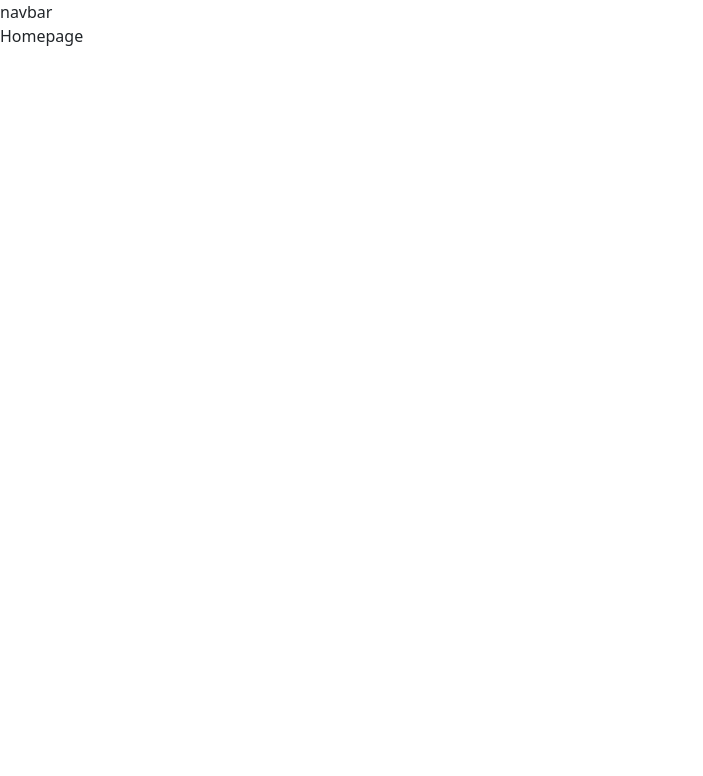
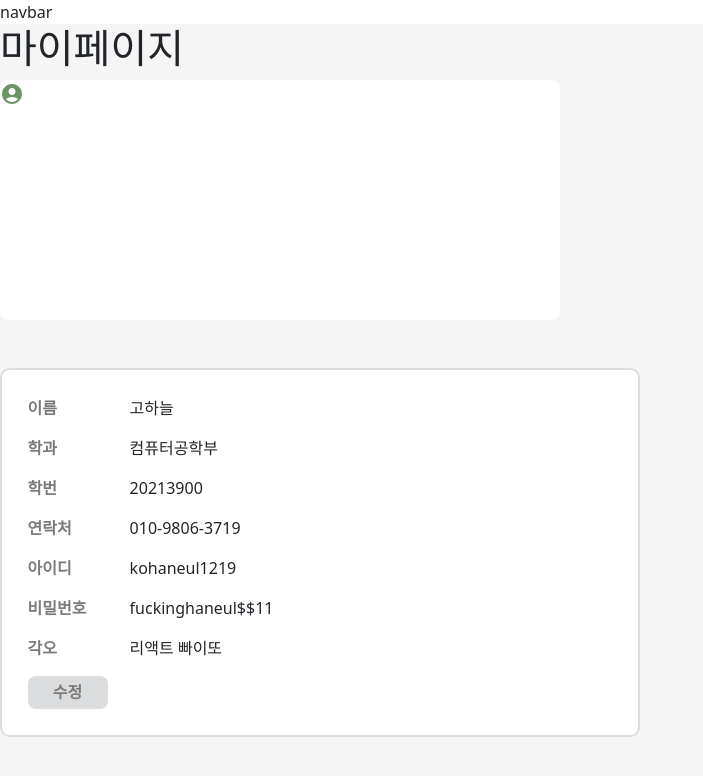
Before and after one commit to bmbx08/Jieum, a React (Create React App) app: page / in a window 1280 px wide. Shown: the top 776 px of the page, without its empty margins (0-703 px from the left). Built offline with nearby package versions, Linux system fonts and the light colour scheme.

Commit message:
edit my-page css

```diff
--- a/package.json
+++ b/package.json
@@ -3,6 +3,10 @@
   "version": "0.1.0",
   "private": true,
   "dependencies": {
+    "@emotion/react": "^11.13.5",
+    "@emotion/styled": "^11.13.5",
+    "@mui/icons-material": "^6.1.8",
+    "@mui/material": "^6.1.8",
     "@tanstack/react-query": "^5.59.20",
     "@tanstack/react-query-devtools": "^5.59.20",
     "@testing-library/jest-dom": "^5.17.0",
@@ -14,7 +18,7 @@
     "react-bootstrap": "^2.10.5",
     "react-dom": "^18.3.1",
     "react-redux": "^8.1.3",
-    "react-router-dom": "^6.27.0",
+    "react-router-dom": "^6.28.0",
     "react-scripts": "5.0.1",
     "redux": "^5.0.1",
     "web-vitals": "^2.1.4"
--- a/src/App.js
+++ b/src/App.js
@@ -1,31 +1,36 @@
-import {Route, Routes} from "react-router-dom";
-import "./App.css";
-import Homepage from "./pages/Homepage/Homepage";
-import AppLayout from "./layout/AppLayout";
-import NotFoundPage from "./pages/NotFoundPage/NotFoundPage";
-import LoginPage from "./pages/LoginSignupPage/LoginPage";
-import SignupPage from "./pages/LoginSignupPage/SignupPage";
-import StudyCreatePage from "./pages/StudyCreatePage/StudyCreatePage";
-import MyStudyPage from "./pages/MyStudyPage/MyStudyPage";
-import StudyInfoPage from "./pages/StudyInfoPage/StudyInfoPage";
- import StudyRecruitPage from "./pages/StudyRecruitPage/StudyRecruitPage";
-import MyInfoPage from "./pages/MyInfoPage/MyInfoPage";
+import { Route, Routes } from 'react-router-dom';
+import './App.css';
+import Homepage from './pages/Homepage/Homepage';
+import AppLayout from './layout/AppLayout';
+import NotFoundPage from './pages/NotFoundPage/NotFoundPage';
+import LoginPage from './pages/LoginSignupPage/LoginPage';
+import SignupPage from './pages/LoginSignupPage/SignupPage';
+import StudyCreatePage from './pages/StudyCreatePage/StudyCreatePage';
+import MyStudyPage from './pages/MyStudyPage/MyStudyPage';
+import StudyInfoPage from './pages/StudyInfoPage/StudyInfoPage';
+import StudyRecruitPage from './pages/StudyRecruitPage/StudyRecruitPage';
+import MyInfoPage from './pages/MyInfoPage/MyInfoPage';
 
 function App() {
   return (
     <div>
       <Routes>
-        <Route path="/" element={<AppLayout />}> {/*네브바*/}
-          <Route index element={<Homepage />} />
-          <Route path=":id" element={<StudyRecruitPage/>}/> {/*스터디 모집 페이지(글쓰기)*/}
-          <Route path ="newstudy" element={<StudyCreatePage/>}/> {/*스터디 생성 페이지*/}
-          <Route path="login" element={<LoginPage/>}/>
-          <Route path="signup" element={<SignupPage/>}/>
-          <Route path ="mystudy">
-            <Route index element={<MyStudyPage/>}/> {/*내 스터디 페이지*/}
-            <Route path=":id" element={<StudyInfoPage/>}/> {/*스터디 상세 페이지*/}
+        <Route path="/" element={<AppLayout />}>
+          {' '}
+          {/*네브바*/}
+          <Route index element={<MyInfoPage />} />
+          <Route path=":id" element={<StudyRecruitPage />} />{' '}
+          {/*스터디 모집 페이지(글쓰기)*/}
+          <Route path="newstudy" element={<StudyCreatePage />} />{' '}
+          {/*스터디 생성 페이지*/}
+          <Route path="login" element={<LoginPage />} />
+          <Route path="signup" element={<SignupPage />} />
+          <Route path="mystudy">
+            <Route index element={<MyStudyPage />} /> {/*내 스터디 페이지*/}
+            <Route path=":id" element={<StudyInfoPage />} />{' '}
+            {/*스터디 상세 페이지*/}
           </Route>
-          <Route path="myinfo" element={<MyInfoPage/>}/>
+          {/* <Route path="myinfo" element={<MyInfoPage/>}/> */}
         </Route>
 
         <Route path="*" element={<NotFoundPage />} />
--- a/src/pages/MyInfoPage/MyInfoPage.jsx
+++ b/src/pages/MyInfoPage/MyInfoPage.jsx
@@ -1,11 +1,12 @@
-import React from 'react'
+import React from 'react';
+import MyPage from './components/MyPage';
 
 const MyInfoPage = () => {
   return (
     <div>
-      My Info
+      <MyPage />
     </div>
-  )
-}
+  );
+};
 
-export default MyInfoPage
+export default MyInfoPage;
--- /dev/null
+++ b/src/pages/MyInfoPage/components/MyPage.css
@@ -0,0 +1,15 @@
+.myPage {
+  background-color: #f5f5f5;
+  height: 100vh;
+}
+
+.myPage-profile-box {
+  border-radius: 0.5rem;
+  background-color: white;
+  width: 35rem;
+  height: 15rem;
+}
+
+.user-profile-icon {
+  color: #6c9466;
+}
--- /dev/null
+++ b/src/pages/MyInfoPage/components/MyPage.js
@@ -0,0 +1,88 @@
+import React, { useState, useEffect } from 'react';
+import AccountCircleIcon from '@mui/icons-material/AccountCircle';
+import './MyPage.css';
+import UserInfoBox from './UserInfoBox';
+import UserInfoEdit from './UserInfoEdit';
+
+const MyPage = () => {
+  const [userInfo, setUserInfo] = useState({
+    name: '', //사용자 이름
+    department: '', //학과
+    studentNum: '', //학번
+    phone: '', //연락처
+    userId: '', //아이디
+    password: '', //비번
+    determination: '', //각오
+  });
+  console.log('userInfo:', userInfo);
+
+  const [isEditing, setIsEditing] = useState(false);
+
+  const fields = [
+    { name: 'name', label: '이름' },
+    { name: 'department', label: '학과' },
+    { name: 'studentNum', label: '학번' },
+    { name: 'phone', label: '연락처' },
+    { name: 'userId', label: '아이디' },
+    { name: 'password', label: '비밀번호' },
+    { name: 'determination', label: '각오' },
+  ];
+  console.log('fields:', fields);
+
+  useEffect(() => {
+    const fetchUserData = async () => {
+      //우선 가상으로.. 제 정보 설정했습니당
+      const userdata = {
+        name: '고하늘',
+        department: '컴퓨터공학부',
+        studentNum: '20213900',
+        phone: '010-9806-3719',
+        userId: 'kohaneul1219',
+        password: 'fuckinghaneul$$11',
+        determination: '리액트 빠이또',
+      };
+      setUserInfo(userdata);
+    };
+    fetchUserData();
+  }, []);
+
+  const handleChange = (e) => {
+    const { name, value } = e.target;
+    setUserInfo((prev) => ({ ...prev, [name]: value }));
+  };
+
+  const handleSave = () => {
+    setIsEditing(false);
+    console.log('updated user info:', userInfo);
+  };
+
+  return (
+    <div className="myPage">
+      <div className="myPage-title">
+        <h1>마이페이지</h1>
+      </div>
+      <div className="myPage-profile-box">
+        <AccountCircleIcon className="user-profile-icon" />
+      </div>
+      <div className="user-info-box">
+        {!isEditing ? (
+          <UserInfoBox
+            userInfo={userInfo}
+            fields={fields}
+            onEdit={() => setIsEditing(true)}
+          />
+        ) : (
+          <UserInfoEdit
+            userInfo={userInfo}
+            fields={fields}
+            onChange={handleChange}
+            onSave={handleSave}
+            onCancel={() => setIsEditing(false)}
+          />
+        )}
+      </div>
+    </div>
+  );
+};
+
+export default MyPage;
--- /dev/null
+++ b/src/pages/MyInfoPage/components/UserInfoBox.css
@@ -0,0 +1,31 @@
+.userInfo-box {
+  border-radius: 0.6rem;
+  border: 2px solid #dbdcdd;
+  background-color: #ffffff;
+  margin-top: 3rem;
+  padding: 1.6rem;
+  width: 50%;
+}
+
+.userInfo-box p {
+  margin-bottom: 1rem;
+  display: flex;
+  align-items: center;
+}
+
+.userInfo-box strong {
+  color: #7a7a7a;
+  font-weight: bold;
+  margin-right: 1rem;
+  min-width: 86px;
+}
+
+.info-edit-btn {
+  border: none;
+  border-radius: 0.5rem;
+  width: 5rem;
+  padding: 0.3rem;
+  background-color: #dbdcdd;
+  color: #7a7a7a;
+  font-weight: bold;
+}
--- /dev/null
+++ b/src/pages/MyInfoPage/components/UserInfoBox.js
@@ -0,0 +1,20 @@
+import React from 'react';
+import './UserInfoBox.css';
+
+const UserInfoBox = ({ userInfo, fields, onEdit }) => {
+  return (
+    <div className="userInfo-box">
+      {fields.map((field) => (
+        <p key={field.name}>
+          <strong>{field.label}</strong>
+          {userInfo[field.name]}
+        </p>
+      ))}
+      <button onClick={onEdit} className="info-edit-btn">
+        수정
+      </button>
+    </div>
+  );
+};
+
+export default UserInfoBox;
--- /dev/null
+++ b/src/pages/MyInfoPage/components/UserInfoEdit.js
@@ -0,0 +1,26 @@
+import React from 'react';
+
+const UserInfoEdit = ({ userInfo, fields, onChange, onSave, onCancel }) => {
+  return (
+    <div>
+      <h2>정보 수정</h2>
+      {fields.map((field) => (
+        <div key={field.name}>
+          <label>
+            {field.label}:
+            <input
+              type={field.name === 'password' ? 'password' : 'text'}
+              name={field.name}
+              vlaue={userInfo[field.name]}
+              onChange={onChange}
+            />
+          </label>
+        </div>
+      ))}
+      <button onClick={onSave}>저장</button>
+      <button onClick={onCancel}>취소</button>
+    </div>
+  );
+};
+
+export default UserInfoEdit;
```
Also changed, not shown: src/pages/MyInfoPage/components/img/userInfo-border-background.png (added), 1 other file (tests, documents, lock files or other folders).
